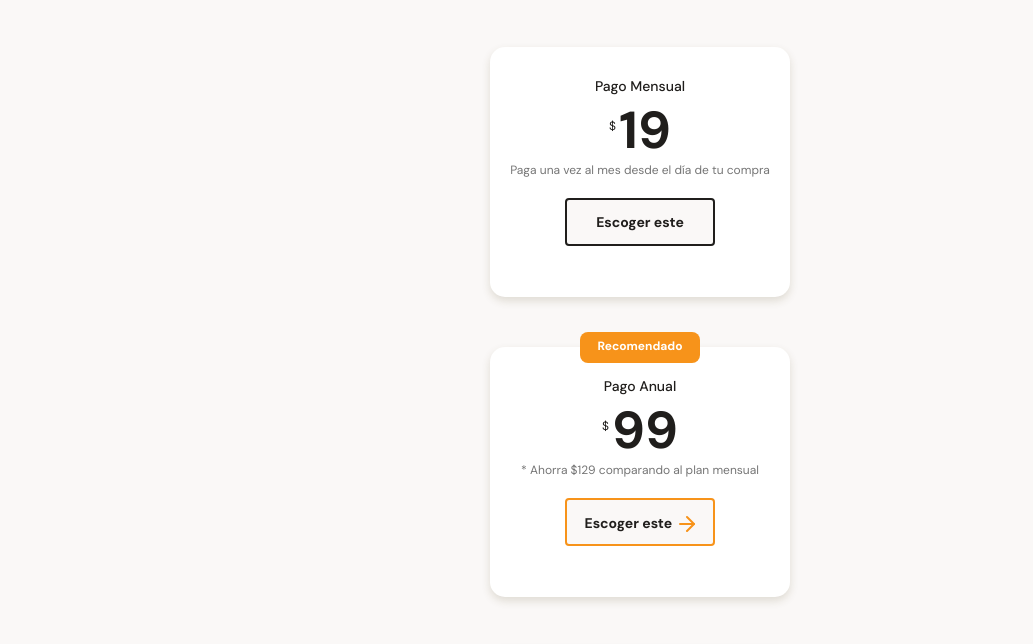
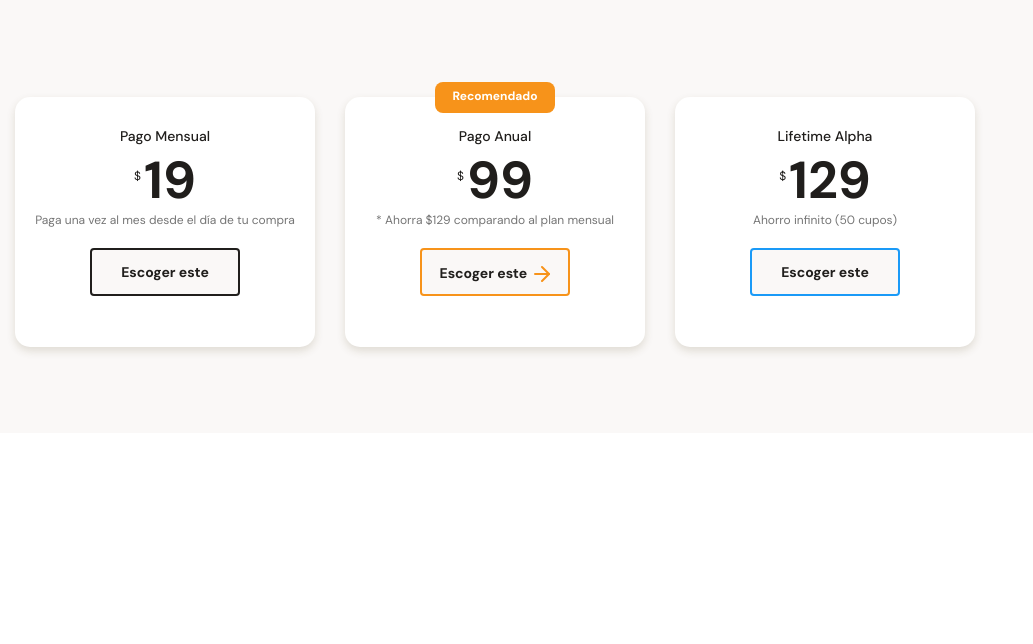
Before and after one commit to franlop24/MaquetacionMobileFirst, a plain HTML site: page index.html in a window 1280 px wide. Shown: the part 2877-3521 px from the top of the page, without its empty margins (0-1033 px from the left). After the commit the page ends 3310 px from the top, so only its background shows below. Drawn offline with Linux system fonts and the light colour scheme.

Commit message:
Scroll horizontal con CSS

```diff
--- a/styles.css
+++ b/styles.css
@@ -426,11 +426,12 @@ main {
 
 .plans-container--card {
     position: relative;
+    scroll-snap-align: center;
     width: 70%;
     min-width: 230px;
     max-width: 300px;
     height: 250px;
-    margin: 50px auto 0;
+    margin: 50px 15px 0;
     padding: 0 15px;
     background-color: var(--just-white);
     border-radius: 15px;
@@ -507,3 +508,11 @@ main {
     background-image: url('./assets/icons/orange-right-arrow.svg');
     vertical-align: text-bottom;
 }
+
+.plans-container--slider {
+    display: flex;
+    height: 316px;
+    overflow-x: scroll;
+    overscroll-behavior-x: contain;
+    scroll-snap-type: x proximity;
+}
```
